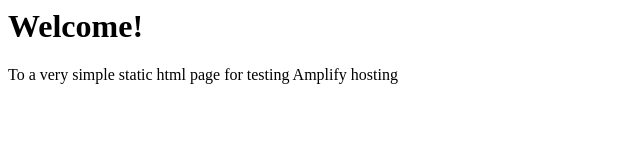
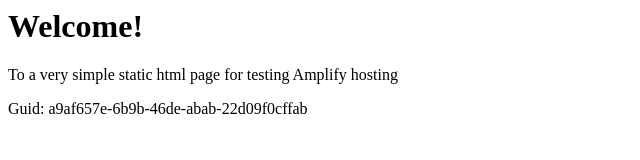
Before and after one commit to aws-aemilia-gru/Github-PR-Commit-Integration-Test-DoNotTouch-Gith-OKSLNVO2-v1-prod-sa-east-1, a website: page src/index.html in a window 1280 px wide. Shown: the whole page, without its empty margins (0-640 px from the left). Drawn offline with Linux system fonts and the light colour scheme.

Commit message:
commit from integ tests

```diff
--- a/src/index.html
+++ b/src/index.html
@@ -1,3 +1,5 @@
+
+
 <html lang="en">
 
 <head>
@@ -10,6 +12,6 @@
 <body>
     <h1>Welcome!</h1>
     <p>To a very simple static html page for testing Amplify hosting</p>
-</body>
+    <p>Guid: a9af657e-6b9b-46de-abab-22d09f0cffab</p></body>
 
 </html>
```
